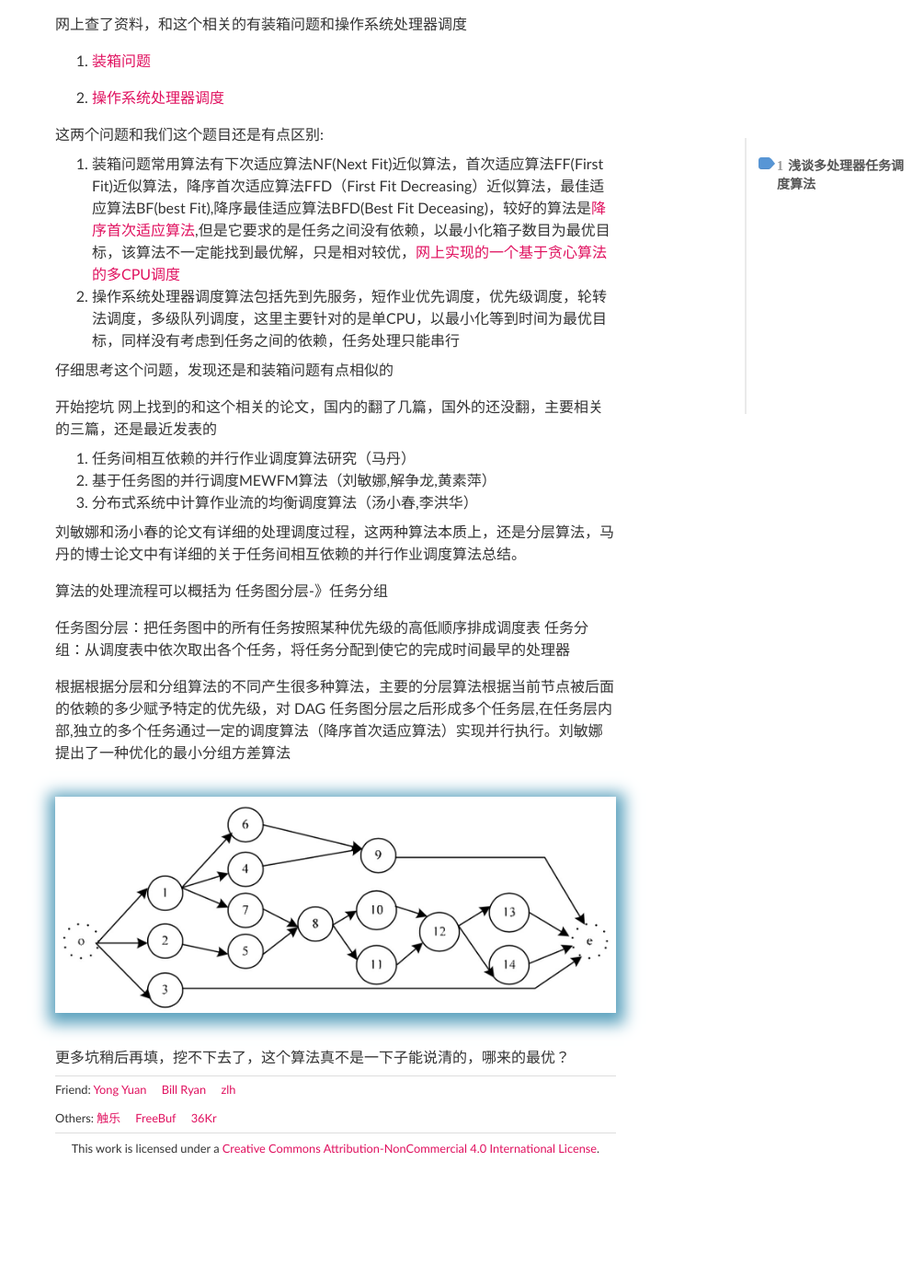
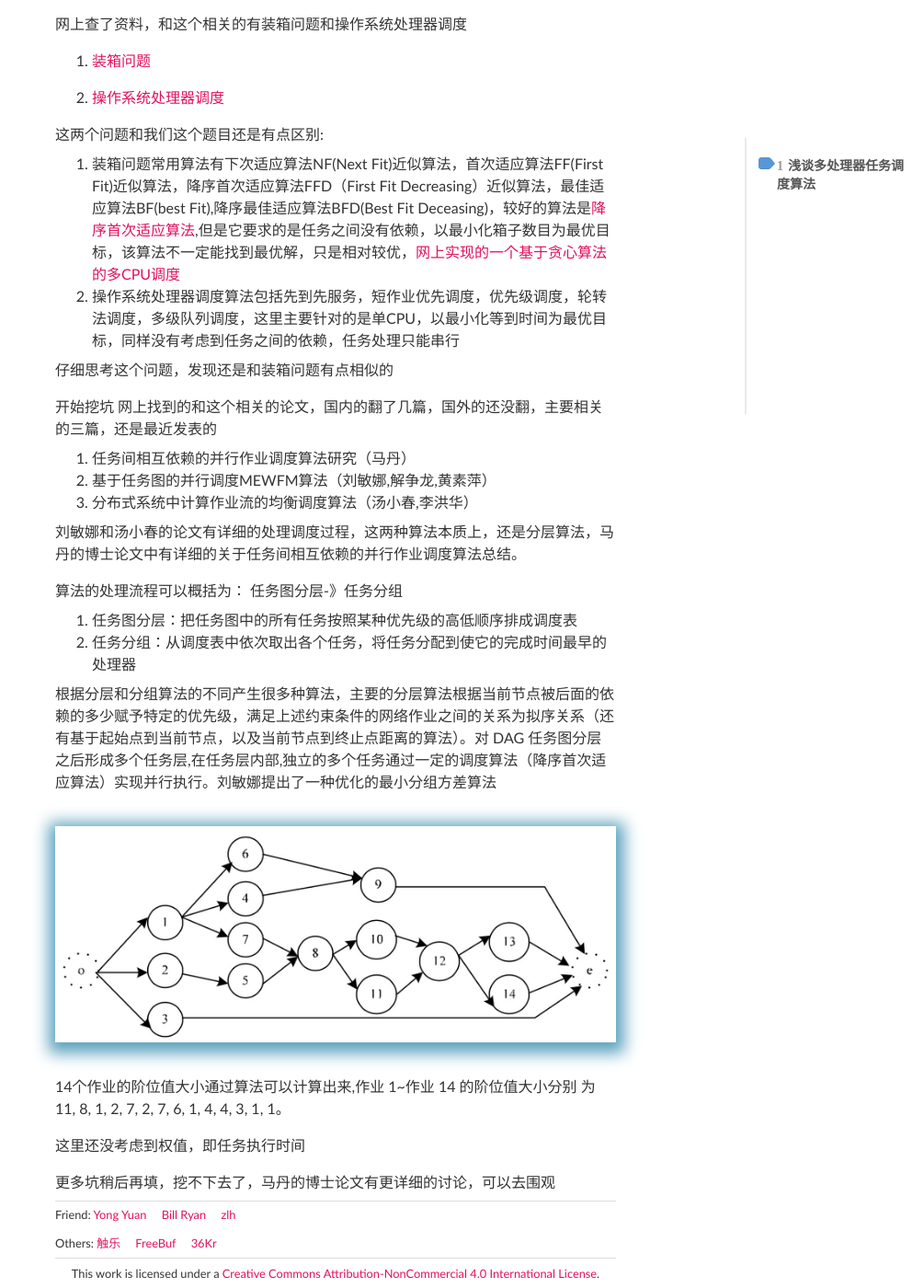
Before and after one commit to Tangxuguo/blog, a Jekyll site: the page built from _posts/2015-05-30-task-processing.md, in a window 1280 px wide and 1400 px high, scrolled down 1063 px. Shown: the whole window at 92% size, without its empty margins (275-1280 px from the left). Built offline with Jekyll 4.4.1, drawn with Linux system fonts in a browser that asks for light colours; Markdown is read by kramdown in place of the engine named in the settings; comment, search, counter and statistics services are not loaded; before the commit the page ends 2327 px from its top, so only the background shows below that; some of the changed text lies outside the part shown.

Commit message:
。。。

```diff
--- a/_posts/2015-05-30-task-processing.md
+++ b/_posts/2015-05-30-task-processing.md
@@ -4,7 +4,7 @@ title: "浅谈多处理器任务调度算法"
 tags: [算法]
 ---
 
-上次去饿了么面试的时候，面试官提了一个问题关于多处理任务调度算法设计，题目是这样的：
+上次去**面试的时候，面试官提了一个关于多处理器任务调度算法设计的问题，题目是这样的：
 
 1. 假设给了你一些任务，各个任务的执行时间**相同**，每个任务的可能又依赖其他一个或多个任务，**假设CPU个数不限**，求最优执行时间
 2. 假设给了你一些任务，各个任务的执行时间**不同**，每个任务的可能又依赖其他一个或多个任务，**假设CPU个数不限**，求最优执行时间
@@ -13,6 +13,7 @@ tags: [算法]
 
 关键词：贪心算法、启发式搜索、有向无环图
 
+例如（没有考虑权值）：
 系统输入，第一列是任务，其他列是依赖项
 
 	任务 依赖
@@ -60,14 +61,18 @@ tags: [算法]
 刘敏娜和汤小春的论文有详细的处理调度过程，这两种算法本质上，还是分层算法，马丹的博士论文中有详细的关于任务间相互依赖的并行作业调度算法总结。
 
 
-算法的处理流程可以概括为
+算法的处理流程可以概括为：
 任务图分层-》任务分组
 
-任务图分层：把任务图中的所有任务按照某种优先级的高低顺序排成调度表
-任务分组：从调度表中依次取出各个任务，将任务分配到使它的完成时间最早的处理器
+1. 任务图分层：把任务图中的所有任务按照某种优先级的高低顺序排成调度表
+2. 任务分组：从调度表中依次取出各个任务，将任务分配到使它的完成时间最早的处理器
 
-根据根据分层和分组算法的不同产生很多种算法，主要的分层算法根据当前节点被后面的依赖的多少赋予特定的优先级，对 DAG 任务图分层之后形成多个任务层,在任务层内部,独立的多个任务通过一定的调度算法（降序首次适应算法）实现并行执行。刘敏娜提出了一种优化的最小分组方差算法
+根据分层和分组算法的不同产生很多种算法，主要的分层算法根据当前节点被后面的依赖的多少赋予特定的优先级，满足上述约束条件的网络作业之间的关系为拟序关系（还有基于起始点到当前节点，以及当前节点到终止点距离的算法）。对 DAG 任务图分层之后形成多个任务层,在任务层内部,独立的多个任务通过一定的调度算法（降序首次适应算法）实现并行执行。刘敏娜提出了一种优化的最小分组方差算法
 
 <img src="/blog/public/images/posts/code/dag.png" >
 
-更多坑稍后再填，挖不下去了，这个算法真不是一下子能说清的，哪来的最优？
+14个作业的阶位值大小通过算法可以计算出来,作业 1~作业 14 的阶位值大小分别 为 11, 8, 1, 2, 7, 2, 7, 6, 1, 4, 4, 3, 1, 1。
+
+这里还没考虑到权值，即任务执行时间
+
+更多坑稍后再填，挖不下去了，马丹的博士论文有更详细的讨论，可以去围观
```
